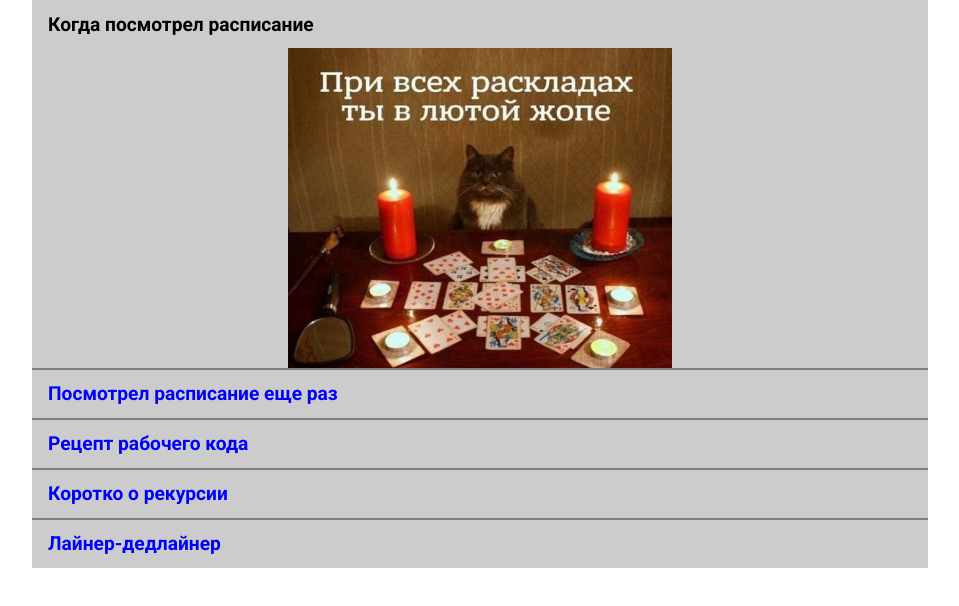
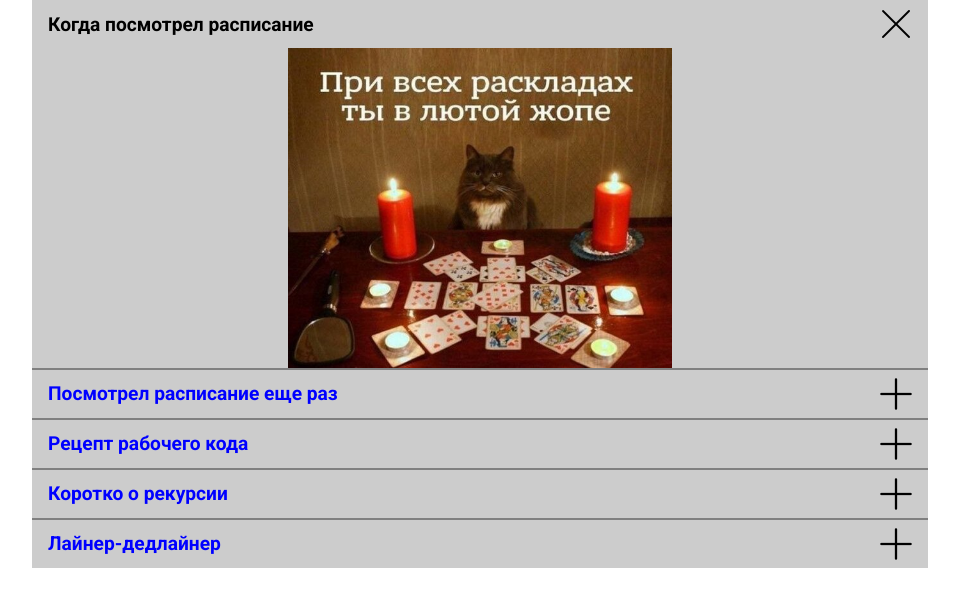
Before and after one commit to archdemon7/cssBayan, a plain HTML site: page cssBayan/index.html in a window 1280 px wide. Shown: the part 32-638 px from the top of the page, without its empty margins (160-1119 px from the left). Drawn offline with Linux system fonts and the light colour scheme.

Commit message:
fix: fix hover mobile (Sun, Mar 12, 2023 08:05:41 PM)

```diff
--- a/cssBayan/style.css
+++ b/cssBayan/style.css
@@ -152,6 +152,6 @@
 
 @media (hover: none) {
     .wrapper .mem .mem-header .icon {
-        display: block;
+        visibility: visible;
     }
   }
```
